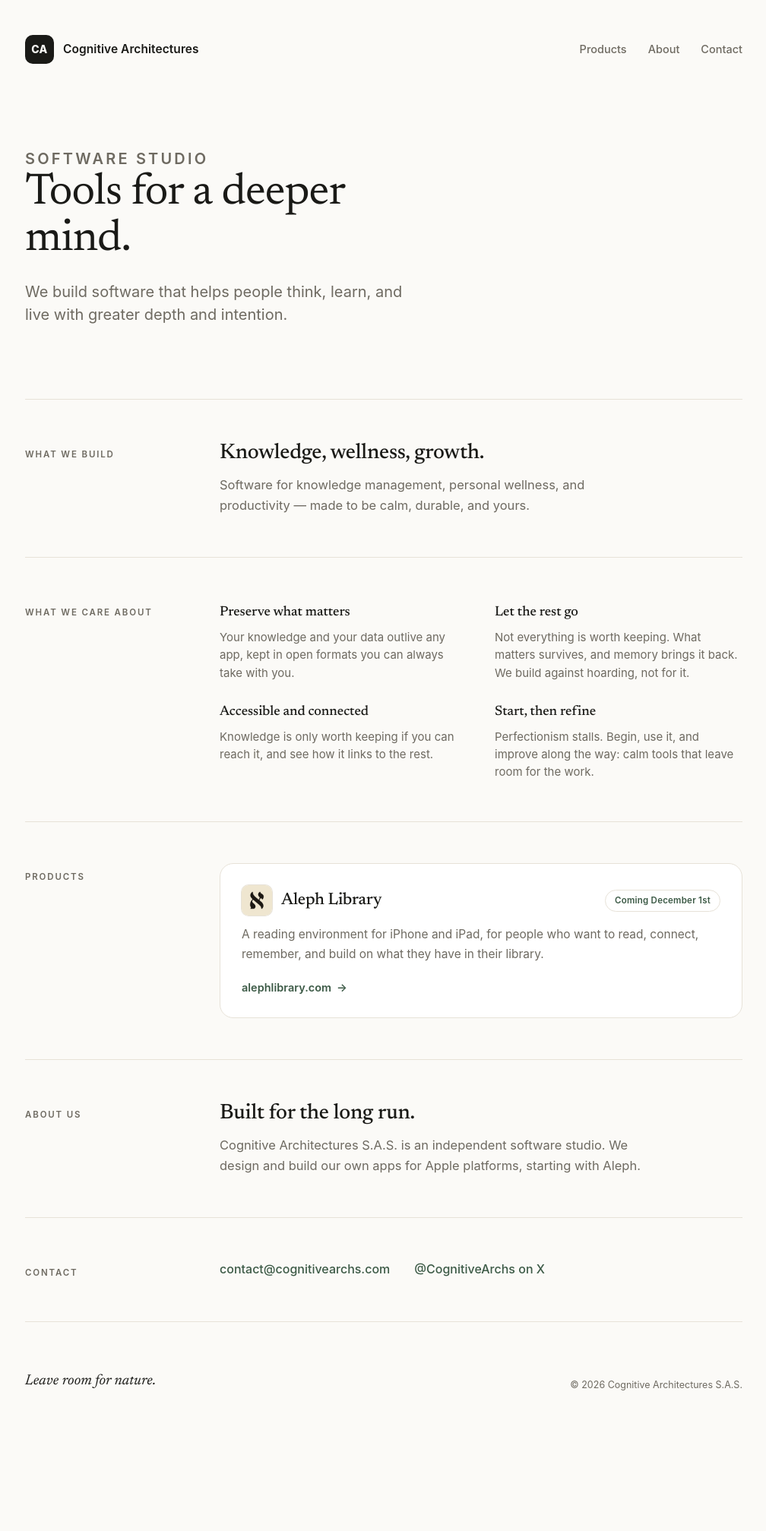
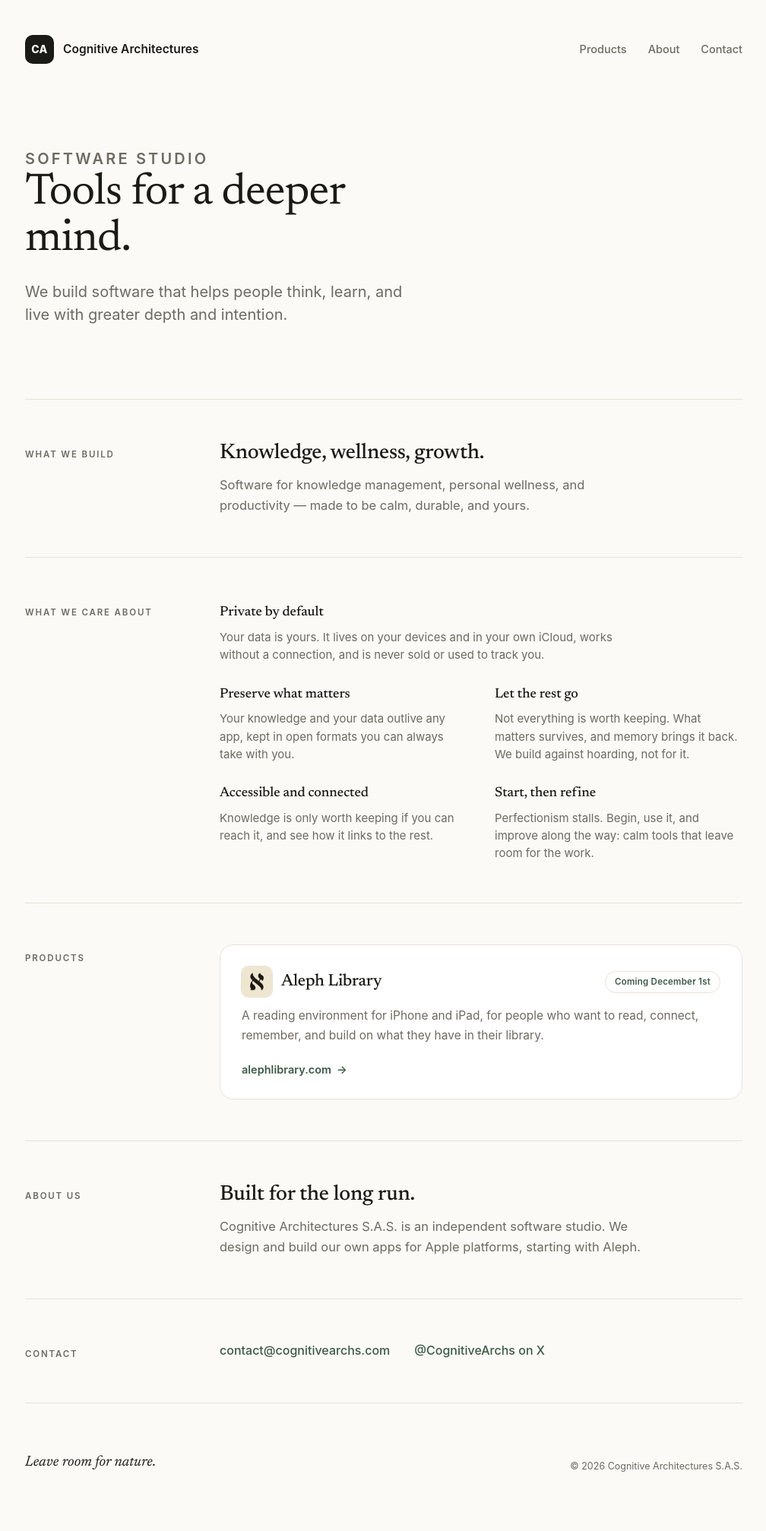
Before and after one commit to CognitiveArchitectures/cognitivearchitectures.github.io, a Jekyll site: the page built from index.html, in a window 1280 px wide. Shown: the whole page at 76% size, without its empty margins (135-1143 px from the left). Built offline with Jekyll 4.4.1, drawn with Linux system fonts in a browser that asks for light colours; before the commit the page ends 1908 px from its top, so only the background shows below that.

Commit message:
sitio: principio «Private by default» (tus datos en tus aparatos y tu iCloud, sin conexión, nunca vendidos)
Va primero y a todo lo ancho; los otros cuatro siguen en dos columnas.

Co-Authored-By: Claude Opus 5.5 <noreply@anthropic.com>

```diff
--- a/_layouts/default.html
+++ b/_layouts/default.html
@@ -96,7 +96,8 @@
 
   /* How we work */
   .principles{ display:grid; gap:26px 36px; margin-top:4px; }
-  @media(min-width:560px){ .principles{ grid-template-columns:1fr 1fr; } }
+  @media(min-width:560px){ .principles{ grid-template-columns:1fr 1fr; } .principle.wide{ grid-column:1 / -1; } }
+  .principle.wide p{ max-width:56ch; }
   .principle h3{ font-family:var(--serif); font-size:18px; font-weight:500;
                  letter-spacing:-.005em; margin:0 0 5px; }
   .principle p{ margin:0; color:var(--muted); font-size:15px; line-height:1.55; }
--- a/index.html
+++ b/index.html
@@ -34,6 +34,10 @@ description: A software studio building tools that help people think, learn, and
   <section>
     <p class="eyebrow">What we care about</p>
     <div class="body principles">
+      <div class="principle wide">
+        <h3>Private by default</h3>
+        <p>Your data is yours. It lives on your devices and in your own iCloud, works without a connection, and is never sold or used to track you.</p>
+      </div>
       <div class="principle">
         <h3>Preserve what matters</h3>
         <p>Your knowledge and your data outlive any app, kept in open formats you can always take with you.</p>
```
